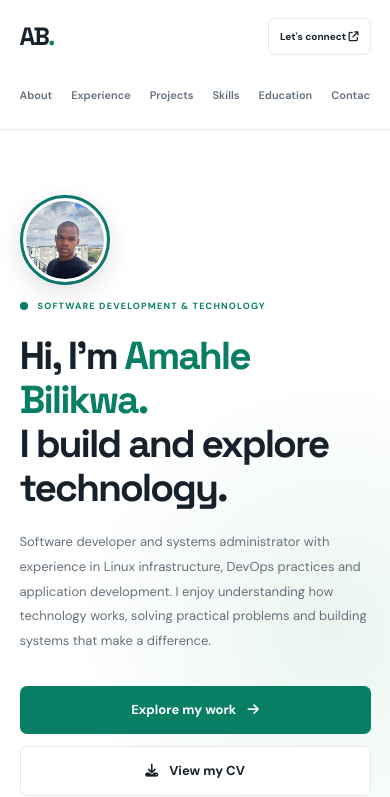
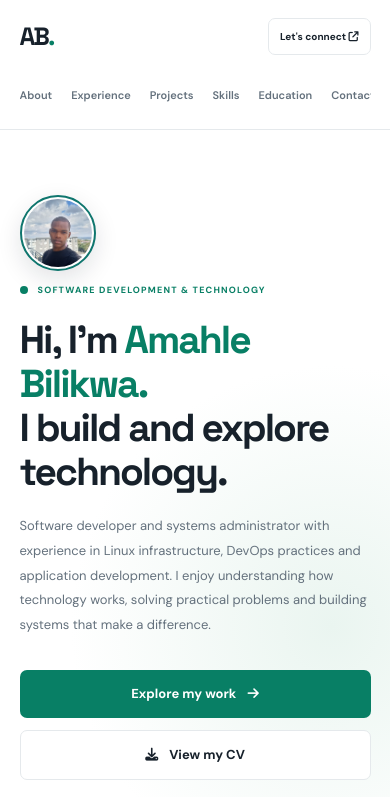
Before and after one commit to Amahle10/Amahles-Portfolio, a plain HTML site: page index.html in a window 390 px wide. Shown: the top 797 px of the page. Drawn offline with Linux system fonts and the light colour scheme.

Commit message:
add image

```diff
--- a/styles.css
+++ b/styles.css
@@ -1431,3 +1431,53 @@ a:focus-visible {
         height: 90px;
     }
 }
+
+/* Profile image */
+.hero-intro {
+    display: flex;
+    flex-direction: column;
+    align-items: flex-start;
+    gap: 18px;
+    margin-bottom: 24px;
+}
+
+.hero-profile-image {
+    width: 105px;
+    height: 105px;
+    object-fit: cover;
+    object-position: center;
+    border-radius: 50%;
+    border: 3px solid #0f766e;
+    padding: 3px;
+    background: #ffffff;
+    box-shadow: 0 8px 25px rgba(15, 23, 42, 0.12);
+    display: block;
+}
+
+/* Tablet and mobile */
+@media (max-width: 768px) {
+    .hero-intro {
+        gap: 14px;
+        margin-bottom: 20px;
+    }
+
+    .hero-profile-image {
+        width: 90px;
+        height: 90px;
+    }
+}
+
+/* Small mobile screens */
+@media (max-width: 480px) {
+    .hero-intro {
+        gap: 12px;
+        margin-bottom: 18px;
+    }
+
+    .hero-profile-image {
+        width: 76px;
+        height: 76px;
+        border-width: 2px;
+        padding: 2px;
+    }
+}
```
